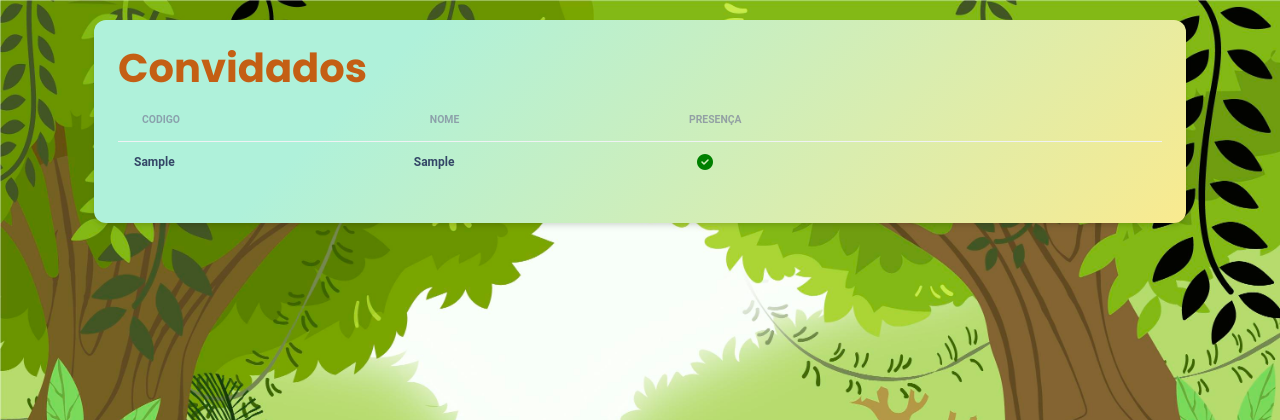
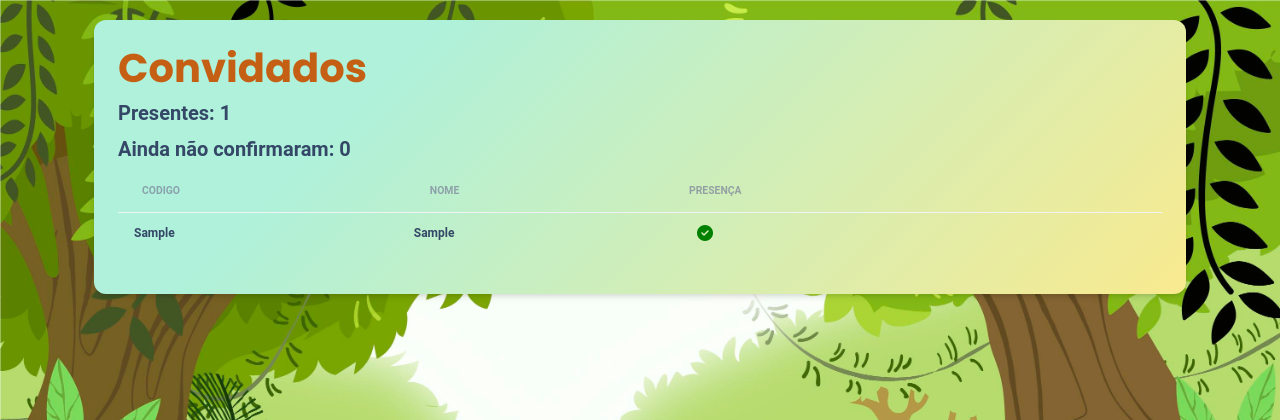
Before and after one commit to wascellys/birthday, a Django app: a page that uses convite/templates/convite/convidados.html in a window 1280 px wide. Shown: the top 420 px of the page. Run offline with Django 3.2, Linux system fonts and the light colour scheme; tables that the repository leaves empty hold one stand-in row (values such as "Sample post"); some libraries are stand-ins or nearby versions.

Commit message:
adicionado quantitativo de presentes e ausentes na listagem de convidados

```diff
--- a/convite/templates/convite/convidados.html
+++ b/convite/templates/convite/convidados.html
@@ -7,6 +7,8 @@
 
         <div class="card-body">
             <div id="name-title"> Convidados</div>
+            <h5>Presentes: {{presentes}}</h5>
+            <h5>Ainda não confirmaram: {{ausentes}}</h5>
             <div class="table-responsive">
                 <table class="table align-items-center">
                     <thead>
--- a/convite/views.py
+++ b/convite/views.py
@@ -9,29 +9,31 @@ from convite.models import Convite, Evento
 def convite(request, codigo):
     convidado = Convite.objects.get(codigo=codigo)
 
-    return render(request, 'convite/convite.html',{'convidado': convidado} )
+    return render(request, 'convite/convite.html', {'convidado': convidado})
 
 
 def confirmar_presenca(request, codigo):
     convidado = Convite.objects.get(codigo=codigo)
     convidado.presente = True
-    convidado.save()
+    # convidado.save()
 
-
-
+    convidado.confirmou_presenca()
     return HttpResponseRedirect(request.META.get("HTTP_REFERER"))
 
 
 def convidados(request, codigo):
-
     convidados = Convite.objects.filter(evento__codigo=codigo).order_by('pessoa')
-    return render(request, 'convite/convidados.html',{'convidados': convidados})
+    presentes = Convite.objects.filter(evento__codigo=codigo, presente=True).count()
+    ausentes = Convite.objects.filter(evento__codigo=codigo, presente=False).count()
+    return render(request, 'convite/convidados.html',
+                  {'convidados': convidados, 'presentes': presentes, 'ausentes': ausentes})
 
 
 def eventos(request):
     eventos = Evento.objects.all().order_by('nome')
     return render(request, 'convite/eventos.html', {'eventos': eventos})
 
-def gerar_qrcode(request,codigo):
+
+def gerar_qrcode(request, codigo):
     convidados = Convite.objects.filter(evento__codigo=codigo)
     return render(request, 'qrcode.html', {'pessoas': convidados})
```
